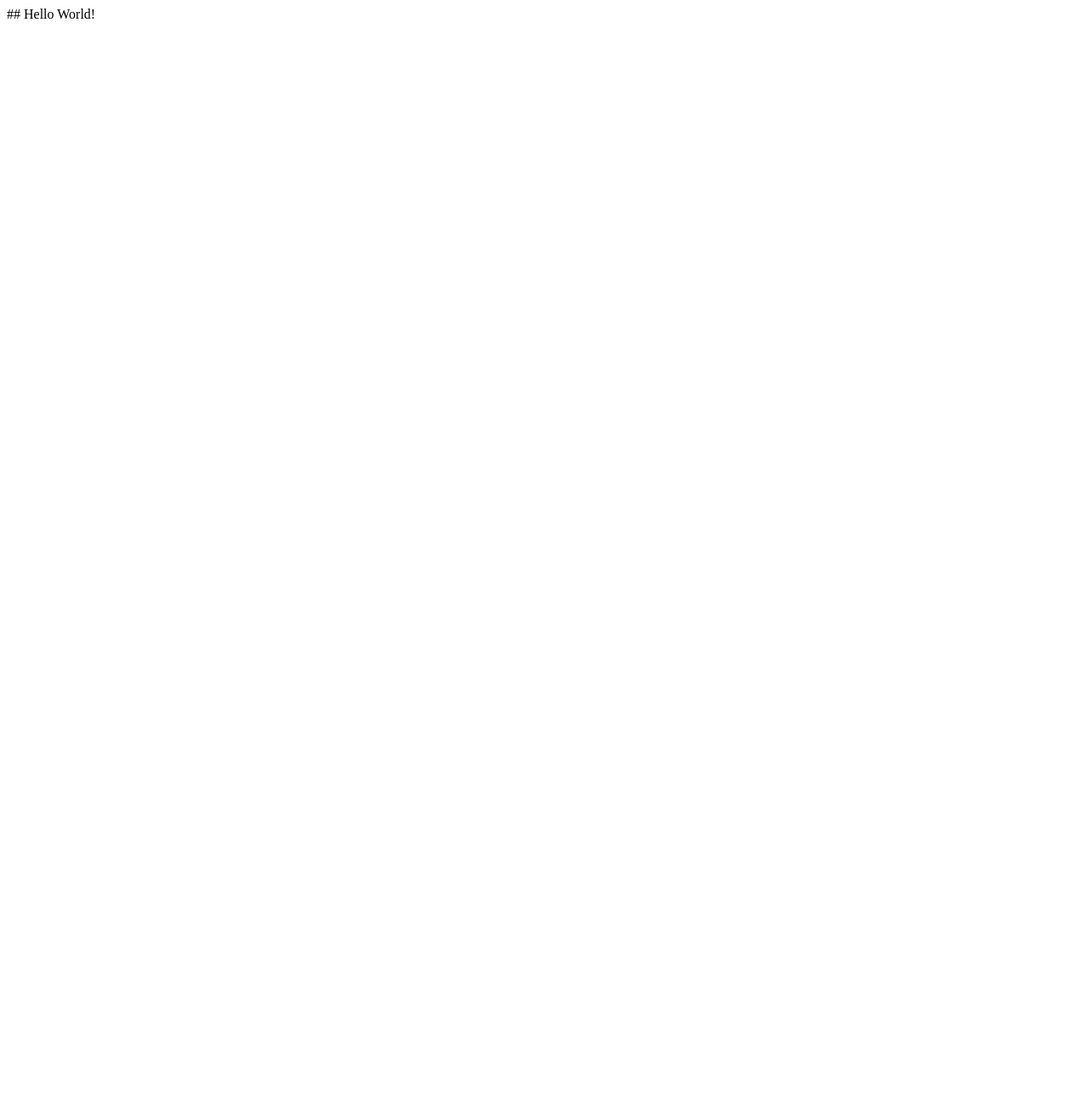
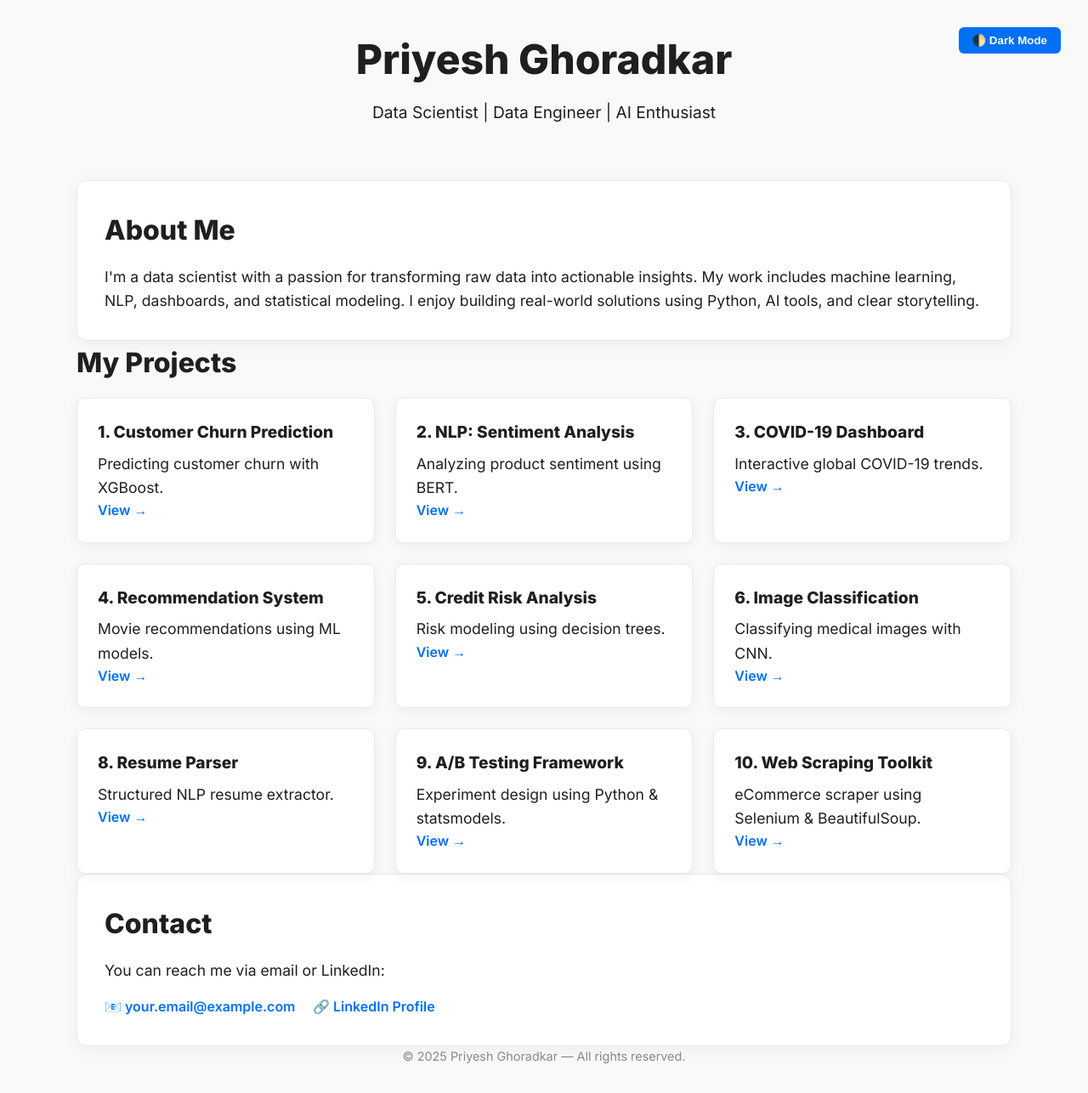
Before and after one commit to priyesh009/priyesh009.github.io, a plain HTML site: page index.html in a window 1280 px wide. Shown: the whole page at 85% size. Before the commit the page ends 800 px from the top, so only its background shows below. Drawn offline with Linux system fonts and the light colour scheme.

Commit message:
Update index.html

```diff
--- a/index.html
+++ b/index.html
@@ -1 +1,216 @@
-## Hello World!
+<!DOCTYPE html>
+<html lang="en">
+<head>
+  <meta charset="UTF-8" />
+  <meta name="viewport" content="width=device-width, initial-scale=1.0" />
+  <title>Priyesh Ghoradkar | Data Scientist</title>
+  <link href="https://fonts.googleapis.com/css2?family=Inter:wght@400;600;800&display=swap" rel="stylesheet">
+  <style>
+    :root {
+      --bg: #f9f9f9;
+      --text: #1f1f1f;
+      --accent: #0070f3;
+      --card-bg: #fff;
+      --border: #eaeaea;
+    }
+
+    body.dark-mode {
+      --bg: #1a1a1a;
+      --text: #f0f0f0;
+      --card-bg: #222;
+      --border: #333;
+    }
+
+    * {
+      margin: 0;
+      padding: 0;
+      box-sizing: border-box;
+    }
+
+    body {
+      font-family: 'Inter', sans-serif;
+      background: var(--bg);
+      color: var(--text);
+      line-height: 1.6;
+      padding: 2rem;
+      transition: background 0.3s ease, color 0.3s ease;
+    }
+
+    header {
+      text-align: center;
+      margin-bottom: 4rem;
+      position: relative;
+    }
+
+    header h1 {
+      font-size: 3rem;
+      font-weight: 800;
+    }
+
+    header p {
+      font-size: 1.2rem;
+      max-width: 600px;
+      margin: 0.5rem auto 0;
+      color: var(--text);
+    }
+
+    .toggle-button {
+      position: absolute;
+      top: 0;
+      right: 0;
+      padding: 0.5rem 1rem;
+      background: var(--accent);
+      color: white;
+      border: none;
+      border-radius: 6px;
+      cursor: pointer;
+      font-weight: 600;
+    }
+
+    section {
+      margin-bottom: 4rem;
+    }
+
+    .container {
+      max-width: 1100px;
+      margin: 0 auto;
+    }
+
+    .card {
+      background: var(--card-bg);
+      border-radius: 12px;
+      box-shadow: 0 4px 20px rgba(0,0,0,0.05);
+      border: 1px solid var(--border);
+      padding: 2rem;
+    }
+
+    h2 {
+      font-size: 2rem;
+      margin-bottom: 1rem;
+    }
+
+    p {
+      font-size: 1.1rem;
+      color: var(--text);
+    }
+
+    .project-grid {
+      display: grid;
+      grid-template-columns: repeat(auto-fit, minmax(280px, 1fr));
+      gap: 1.5rem;
+    }
+
+    .project {
+      padding: 1.5rem;
+      border-radius: 10px;
+      box-shadow: 0 4px 15px rgba(0,0,0,0.05);
+      border: 1px solid var(--border);
+      background: var(--card-bg);
+      transition: transform 0.2s ease;
+    }
+
+    .project:hover {
+      transform: translateY(-5px);
+    }
+
+    .project h3 {
+      font-size: 1.2rem;
+      margin-bottom: 0.5rem;
+    }
+
+    .project a {
+      color: var(--accent);
+      text-decoration: none;
+      font-weight: 600;
+    }
+
+    .contact-links {
+      margin-top: 1rem;
+    }
+
+    .contact-links a {
+      display: inline-block;
+      margin-right: 1rem;
+      font-weight: 600;
+      color: var(--accent);
+      text-decoration: none;
+    }
+
+    footer {
+      text-align: center;
+      color: #888;
+      font-size: 0.9rem;
+    }
+
+    @media (max-width: 600px) {
+      header h1 {
+        font-size: 2.2rem;
+      }
+
+      h2 {
+        font-size: 1.6rem;
+      }
+
+      .contact-links a {
+        display: block;
+        margin-bottom: 0.5rem;
+      }
+    }
+  </style>
+</head>
+<body>
+
+  <header>
+    <button class="toggle-button" onclick="toggleDarkMode()">🌓 Dark Mode</button>
+    <h1>Priyesh Ghoradkar</h1>
+    <p>Data Scientist | Data Engineer | AI Enthusiast</p>
+  </header>
+
+  <section class="about container">
+    <div class="card">
+      <h2>About Me</h2>
+      <p>
+        I'm a data scientist with a passion for transforming raw data into actionable insights.
+        My work includes machine learning, NLP, dashboards, and statistical modeling. I enjoy building real-world solutions using Python, AI tools, and clear storytelling.
+      </p>
+    </div>
+  </section>
+
+  <section class="projects container">
+    <h2>My Projects</h2>
+    <div class="project-grid">
+      <div class="project"><h3>1. Customer Churn Prediction</h3><p>Predicting customer churn with XGBoost.</p><a href="https://www.linkedin.com/in/priyeshg">View →</a></div>
+      <div class="project"><h3>2. NLP: Sentiment Analysis</h3><p>Analyzing product sentiment using BERT.</p><a href="#">View →</a></div>
+      <div class="project"><h3>3. COVID-19 Dashboard</h3><p>Interactive global COVID-19 trends.</p><a href="#">View →</a></div>
+      <div class="project"><h3>4. Recommendation System</h3><p>Movie recommendations using ML models.</p><a href="#">View →</a></div>
+      <div class="project"><h3>5. Credit Risk Analysis</h3><p>Risk modeling using decision trees.</p><a href="#">View →</a></div>
+      <div class="project"><h3>6. Image Classification</h3><p>Classifying medical images with CNN.</p><a href="#">View →</a></div>
+      <div class="project"><h3>8. Resume Parser</h3><p>Structured NLP resume extractor.</p><a href="#">View →</a></div>
+      <div class="project"><h3>9. A/B Testing Framework</h3><p>Experiment design using Python & statsmodels.</p><a href="#">View →</a></div>
+      <div class="project"><h3>10. Web Scraping Toolkit</h3><p>eCommerce scraper using Selenium & BeautifulSoup.</p><a href="#">View →</a></div>
+    </div>
+  </section>
+
+  <section class="contact container">
+    <div class="card">
+      <h2>Contact</h2>
+      <p>You can reach me via email or LinkedIn:</p>
+      <div class="contact-links">
+        <a href="mailto:your.email@example.com">📧 your.email@example.com</a>
+        <a href="https://linkedin.com/in/your-linkedin" target="_blank">🔗 LinkedIn Profile</a>
+      </div>
+    </div>
+  </section>
+
+  <footer>
+    © 2025 Priyesh Ghoradkar — All rights reserved.
+  </footer>
+
+  <script>
+    function toggleDarkMode() {
+      document.body.classList.toggle('dark-mode');
+    }
+  </script>
+
+</body>
+</html>
```
